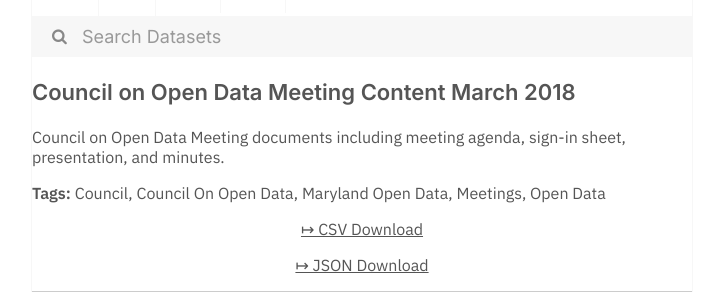
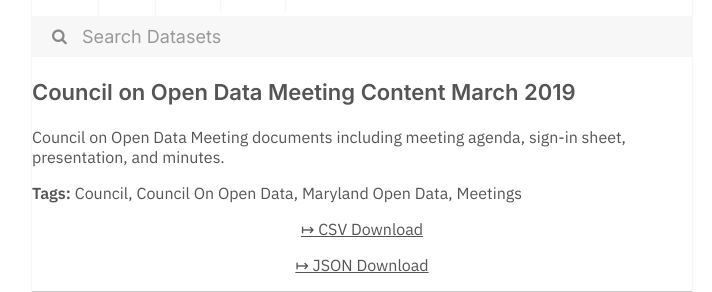
Before and after one commit to dayda-entities/state-of-maryland, a Jekyll site: the page built from _posts/2020-11-10-council-on-open-data-meeting-c.md, in a window 1280 px wide. Shown: the part 269-561 px from the top of the page, without its empty margins (278-990 px from the left). Built offline with Jekyll 4.4.1, drawn with Linux system fonts in a browser that asks for light colours.

Commit message:
Publish Data

```diff
--- a/_posts/2020-11-10-council-on-open-data-meeting-c.md
+++ b/_posts/2020-11-10-council-on-open-data-meeting-c.md
@@ -1,7 +1,7 @@
 ---
-title: Council on Open Data Meeting Content March 2018
-created: '2020-11-10T17:24:20.679039'
-modified: '2020-11-10T17:24:20.679050'
+title: Council on Open Data Meeting Content March 2019
+created: '2020-11-10T17:25:51.791952'
+modified: '2020-11-10T17:25:51.791962'
 state: active
 type: dataset
 tags:
@@ -9,12 +9,11 @@ tags:
   - Council On Open Data
   - Maryland Open Data
   - Meetings
-  - Open Data
 groups:
   - Local Government
-csv_url: 'https://opendata.maryland.gov/api/views/arg9-awgx/rows.csv?accessType=DOWNLOAD'
+csv_url: 'https://opendata.maryland.gov/api/views/xxzq-uuq6/rows.csv?accessType=DOWNLOAD'
 json_url: >-
-  https://opendata.maryland.gov/api/views/arg9-awgx/rows.json?accessType=DOWNLOAD
+  https://opendata.maryland.gov/api/views/xxzq-uuq6/rows.json?accessType=DOWNLOAD
 layout: post
 
 ---
```
